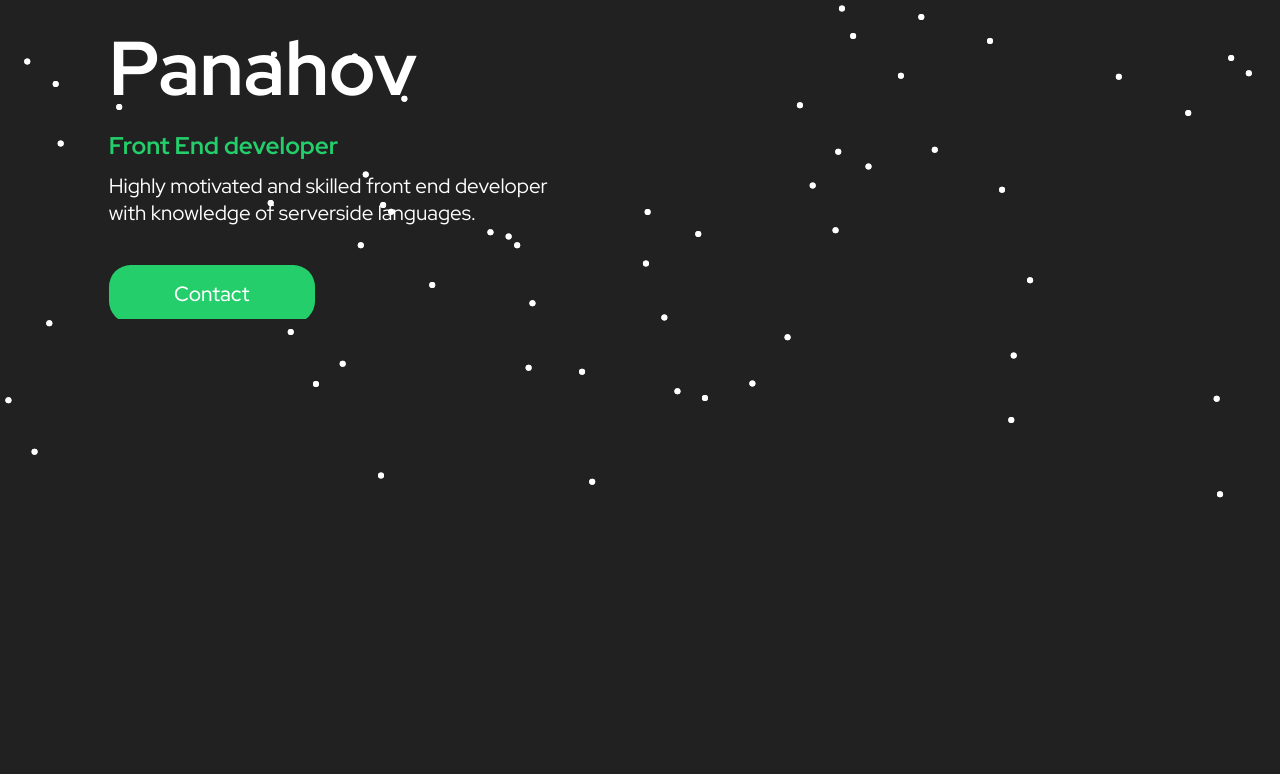
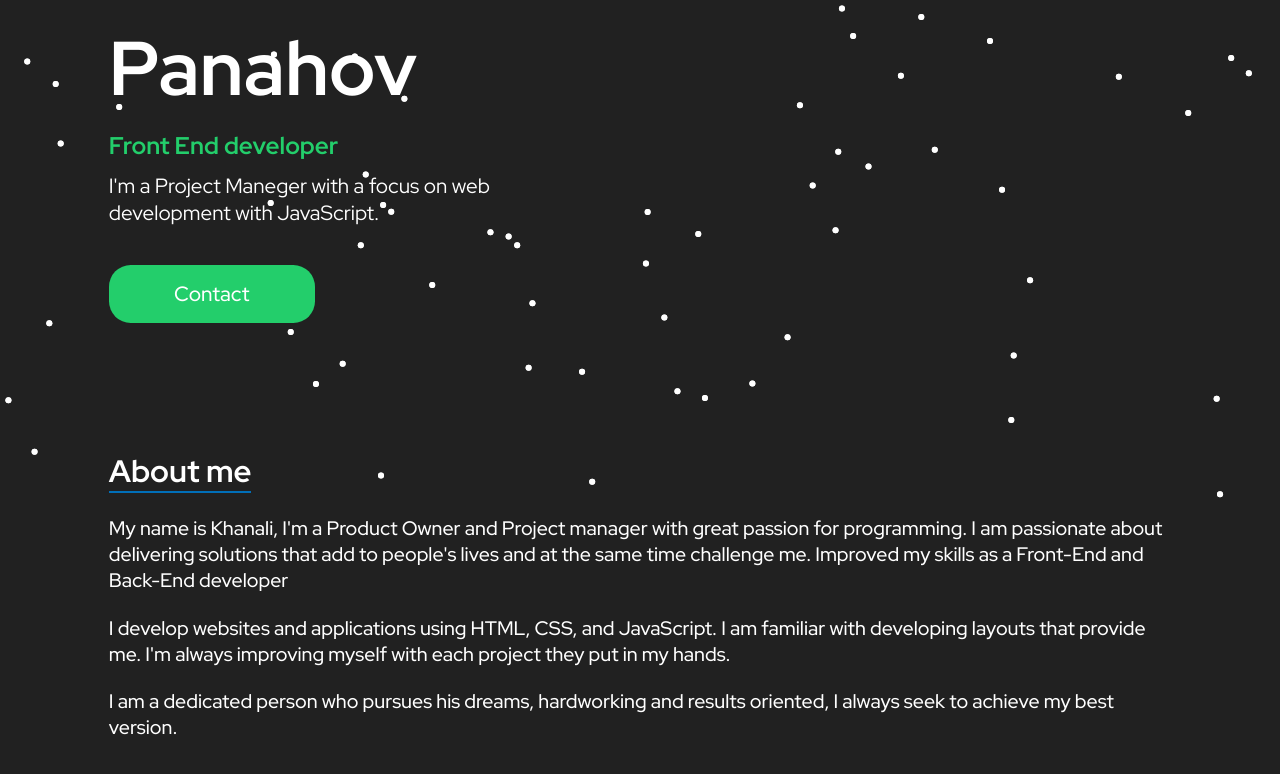
Before and after one commit to PanahovKh/Portfolio.KH.Panahov, a React (Create React App) app: page / in a window 1280 px wide. Shown: the part 270-1044 px from the top of the page. Before the commit the page ends 800 px from the top, so only its background shows below. Built offline with nearby package versions, Linux system fonts and the light colour scheme.

Commit message:
adding About component

```diff
--- /dev/null
+++ b/src/components/About/About.tsx
@@ -0,0 +1,66 @@
+import React from 'react';
+import { Container } from './styled';
+import ScrollAnimation from 'react-animate-on-scroll';
+
+import reactIcon from '../../assets/react-icon.svg'
+import jsIcon from '../../assets/js-icon.svg';
+import cssIcon from "../../assets/css-icon.svg";
+import htmlIcon from "../../assets/html-icon.svg";
+import nodeIcon from "../../assets/node-icon.svg";
+import typescriptIcon from "../../assets/typescript-icon.svg";
+
+    export const About = () => {
+        return (
+            <Container id='about'>
+                <div className='about-text'>
+                    <ScrollAnimation animateIn="fadeLeft">
+                        <h2>About me</h2>
+                    </ScrollAnimation>
+                    <ScrollAnimation animateIn="fadeInLeft" delay={0.2 * 1000}>
+                        <p>My name is Khanali, I'm a Product Owner and Project manager with great passion for programming. I am passionate about delivering solutions that add to people's lives and at the same time challenge me. Improved my skills as a Front-End and Back-End developer </p>
+                    </ScrollAnimation>
+                    <ScrollAnimation animateIn='fadeInLeft' delay={0.4 * 1000} style={{marginTop: "2rem", marginBottom: "2rem"}}>
+                        <p>I develop websites and applications using HTML, CSS, and JavaScript. I am familiar with developing layouts that provide me. I'm always improving myself with each project they put in my hands.</p>
+                    </ScrollAnimation>
+                    <ScrollAnimation animateIn='fadeInLeft' delay={0.6 * 1000}>
+                        <p>I am a dedicated person who pursues his dreams, hardworking and results oriented, I always seek to achieve my best version.</p>
+                    </ScrollAnimation>
+                    <ScrollAnimation animateIn='fadeInLeft' delay={0.7 * 1000}>
+                        <h3> Here are my main skills :  </h3>
+                    </ScrollAnimation>
+                    <div className='hard-skills'>
+                        <div className='hability'>
+                            <ScrollAnimation animateIn='fadeInUp' delay={0.1 * 1000}>
+                                <img src={reactIcon} alt='React'/>
+                            </ScrollAnimation>
+                        </div>
+                        <div className='hability'>
+                            <ScrollAnimation animateIn='fadeInUp' delay={0.2 * 1000}>
+                                <img src={jsIcon} alt='JavaScript' />
+                            </ScrollAnimation>
+                        </div>
+                        <div className='hability'>
+                            <ScrollAnimation animateIn='fadeInUp' delay={0.3 * 1000}>
+                                <img src={cssIcon} alt='CSS' />
+                            </ScrollAnimation>
+                        </div>
+                        <div className='hability'>
+                            <ScrollAnimation animateIn='fadeInUp' delay={0.4 * 1000}>
+                                <img src={htmlIcon} alt='Html' />
+                            </ScrollAnimation>
+                        </div>
+                        <div className='hability'>
+                            <ScrollAnimation animateIn='fadeInUp' delay={0.5 * 1000}>
+                                <img src={nodeIcon} alt='node' />
+                            </ScrollAnimation>
+                        </div>
+                        <div className='hability'>
+                            <ScrollAnimation animateIn='fadeInUp' delay={0.6 * 1000}>
+                                <img src={typescriptIcon} alt='typeScript' />
+                            </ScrollAnimation>
+                        </div>
+                    </div>
+                </div>
+            </Container>
+        )
+    };
--- /dev/null
+++ b/src/components/About/styled.ts
@@ -0,0 +1,79 @@
+import styled from "styled-components";
+
+
+export const Container = styled.section`
+
+    margin-top: 12rem;
+    display: grid;
+    grid-tamplate-columns: 1fr 1fr;
+    gap: 2rem;
+
+    .hard-skills{
+        margin-top: 1.6rem;
+        display: flex;
+        align-items: center;
+        flex-wrap: wrap;
+        gap: 1.8rem;
+    }
+    .hability{
+        display: flex;
+        flex-direction: column;
+        align-items: center;
+
+        img{
+            width: 3.4rem;
+        }
+    }
+
+    h2{
+        display: inline-block;
+        margin-bottom: 2rem;
+        border-bottom: 0.2rem solid var(--blue);
+    }
+
+    h3{
+        margin-top: 2rem;
+        color: var(--green);
+    }
+    p{
+        font-size: 1.8rem;
+        latter-spacing: 0.1rem;
+        font-weight: 500;
+    }
+
+
+
+    .about-image{
+        text-align: center;
+        img{
+            margin-top: 2rem;
+            width: 100%;
+            filter: grayscale(1);
+            transition: filter 0.5s;
+            &:hover {
+                filter: grayscale(0);
+            }
+        }
+    }
+
+    @media only screen and (max-width: 480px) {
+        .about-image {
+            max-width: 100%;
+            margin-top: 4rem;
+        }
+    }
+
+    @media (max-width: 960px) {
+        display: block;
+        text-align: center;
+
+
+        .about-image{
+            display: flex;
+        }
+        .hard-skills{
+            justify-content: center;
+        }
+    }
+
+`
--- a/src/components/Hero/Hero.tsx
+++ b/src/components/Hero/Hero.tsx
@@ -19,7 +19,7 @@ export const Hero = () => {
                     <h3>Front End developer</h3>
                 </ScrollAnimation>
                 <ScrollAnimation animateIn='fadeInUp' delay={0.6 * 1000}>
-                    <p className='small-resume' >Highly motivated and skilled front end developer with knowledge of serverside languages.</p>
+                    <p className='small-resume' >I'm a Project Maneger with a focus on web development with JavaScript.</p>
                 </ScrollAnimation>
 
                 <ScrollAnimation animateIn='fadeInUp' delay={0.8 * 1000}>
--- a/src/components/Main/Main.tsx
+++ b/src/components/Main/Main.tsx
@@ -2,6 +2,7 @@ import React from 'react';
 import Particles from 'react-tsparticles';
 import { Container } from './styles'
 import { Hero } from '../Hero/Hero'
+import { About } from '../About/About'
 
 export const Main = () => {
     return (
@@ -10,6 +11,7 @@ export const Main = () => {
 
             />
             <Hero></Hero>
+            <About></About>
 
         </Container>
     )
```
Also changed, not shown: src/assets/html-icon.svg.
